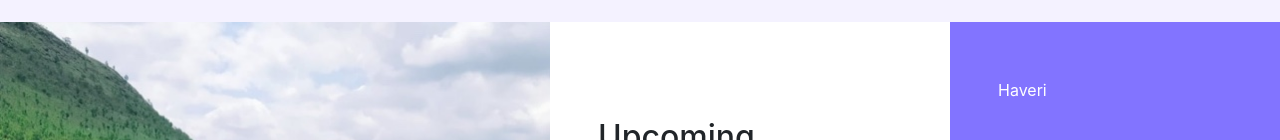
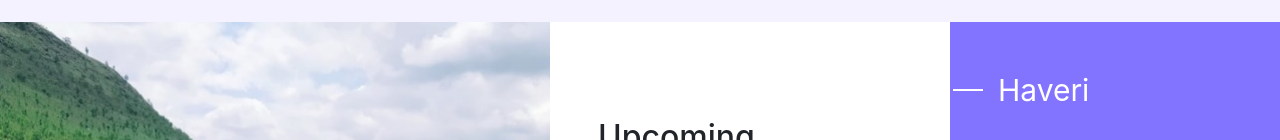
Before and after one commit to adeebAhmad1/govt-of-karnataka, a React (Create React App) app: page / in a window 1280 px wide. Shown: the part 2660-2800 px from the top of the page. Built offline with nearby package versions, Linux system fonts and the light colour scheme.

Commit message:
DChecking

```diff
--- a/src/App.css
+++ b/src/App.css
@@ -245,7 +245,7 @@ html {
   transition: all .2s
 }
 
-.activities_right>*::before {
+.activities_active::before {
   position: absolute;
   width: 0px;
   height: 2px;
@@ -257,10 +257,13 @@ html {
 }
 
 .activities_right>*:hover {
-  font-size: 20px
+  color: var(--primary);
 }
 
-.activities_right>*:hover::before {
+.activities_active{
+  font-size: 30px
+}
+.activities_active::before {
   width: 30px
 }
 
--- a/src/components/Home/activities.jsx
+++ b/src/components/Home/activities.jsx
@@ -1,29 +1,40 @@
-import React from 'react';
+import React, { useState } from 'react';
 import img from "../../images/bitmap-copy-5.jpg";
-// import rectangle from "../../images/rectangle.png";
 
 const Activities = () => {
+    const [active, setActive] = useState("Haveri");
+    const [title, setTitle] = useState("Adventure training camps for students");
+    const links = ["Haveri", "Davanagere", "Badami", "Hiriyur", "Madikeri", "Ramanagara", "Raichur", "Belgaum"];
+    const headings = ["Adventure training camps for students",
+        "Awesome Training Session",
+        "Badami Awesome Training Session",
+        "Hiriyur Awesome Training Session",
+        "Madikeri Awesome Training Session",
+        "Ramanagara Awesome Training Session",
+        "Raichur Awesome Training Session",
+        "Belgaum Awesome Training Session"
+    ];
+
+    const showLinks = () => {
+        return links.map((el, i) => <p onClick={() => {
+            setActive(el);
+            setTitle(headings[i]);
+        }} className={`${el === active ? "activities_active" : ""}`} key={i}>{el}</p>)
+    }
+
     return (
         <div className="activities bg-light">
             <img src={img} alt="img" className="activities_left" />
             <div className="activities_center" >
                 <h2 className="">Upcoming <span className="text-theme">Activities</span></h2>
                 <span className="">
-                    <h4 >Adventure training camps for students</h4>
+                    <h4 >{title}</h4>
                     <p>Starts from June 4th Week Held at Madikeri</p>
                 </span>
                 <button className="btn shadow btn-theme btn-outline-theme btn-warning text-white  px-5">Know More</button>
             </div>
             <div className="activities_right hide_on_med">
-                <p>Haveri</p>
-                <p>Davanagere</p>
-                <p>Badami</p>
-                <p>Hiriyur</p>
-                {/* <p className="activities_active">Madikeri</p> */}
-                <p>Madikeri</p>
-                <p>Ramanagara</p>
-                <p>Raichur</p>
-                <p>Belgaum</p>
+                {showLinks()}
             </div>
         </div>
     );
--- a/src/components/Layout/Header.jsx
+++ b/src/components/Layout/Header.jsx
@@ -51,7 +51,7 @@ const Header = () => {
                     <b>{languageType.header.doc.name}</b>
                     <br />
                     <span className="size-primary">
-                      {languageType.header.sri.title}
+                      {languageType.header.doc.title}
                 </span>
                   </div>
                 </div>
@@ -166,11 +166,10 @@ const Header = () => {
                     <img src={Rimg1} alt="img" className="hide_on_large" />
                   </div>
                   <div className="header_box_heading ml-3">
-                    <b>Sri B S Yediyurappa</b>
+                    <b>{languageType.header.sri.name}</b>
                     <br />
                     <span className="header_box_info size-primary">
-                      Hon’ble Chief Minister <br />
-                      Government of Karnataka
+                    {languageType.header.sri.title}
                 </span>
                   </div>
                 </div>
@@ -183,12 +182,10 @@ const Header = () => {
                     <img src={Rimg2} alt="img" className="hide_on_large" />
                   </div>
                   <div className="header_box_heading ml-3">
-                    <b>Dr Ashwath Narayan </b>
+                    <b>{languageType.header.doc.name} </b>
                     <br />
                     <span className="header_box_info size-primary">
-                      Hon’ble Deputy Chief Minister
-                      Higher Education, Medical Education,
-                      IT, BT
+                    {languageType.header.doc.title}
                 </span>
                   </div>
                 </div>
@@ -203,7 +200,7 @@ const Header = () => {
             </div>
             <div
               className="size-primary ml-2 w-20">
-              Government of <br /> Karnataka
+                 {languageType.header.main}
               </div>
           </div>
           <div className="d-flex align-items-center justify-content-between">
@@ -211,12 +208,14 @@ const Header = () => {
               <button
                 type="button"
                 className="btn py-0 btn-secondary btn-outline-theme btn-theme"
+                onClick={()=>setLanguage("en")}
               >
                 EN
                 </button>
               <button
                 type="button"
                 className="btn py-0 d-flex align-items-center btn-outline-secondary btn-outline-theme"
+                onClick={()=>setLanguage("hi")}
               >
                 <img src={text} width="9" alt="imglanguage" />
               </button>
@@ -232,13 +231,10 @@ const Header = () => {
                 <span onClick={closeNav} className="h1 text-right d-block pointer-event px-4" style={{ cursor: `pointer` }}>&times;</span>
               </div>
               <ul className="list-unstyled mt-3">
-                <li><Link onClick={closeNav} to="/">Home</Link></li>
-                <li className="line my-2"></li>
-                <li><Link onClick={closeNav} to="/youth">Youth Service</Link></li>
-                <li><Link onClick={closeNav} to="/counselling">Counselling</Link></li>
-                <li className="line my-2"></li>
-                <li><Link onClick={closeNav} to="/events">Upcoming Events</Link></li>
-                <li><Link onClick={closeNav} to="/signup">Sign Up</Link></li>
+                <li><Link onClick={closeNav} to="/">{languageType.header.links[0]}</Link></li>
+                <li><Link onClick={closeNav} to="/youth">{languageType.header.links[1]}</Link></li>
+                <li><Link onClick={closeNav} to="/counselling">{languageType.header.links[2]}</Link></li>
+                <li><Link onClick={closeNav} to="/events">{languageType.header.links[3]}</Link></li>
               </ul>
             </div>
           </div>
```
Also changed, not shown: 2 other files (tests, documents, lock files or other folders).
